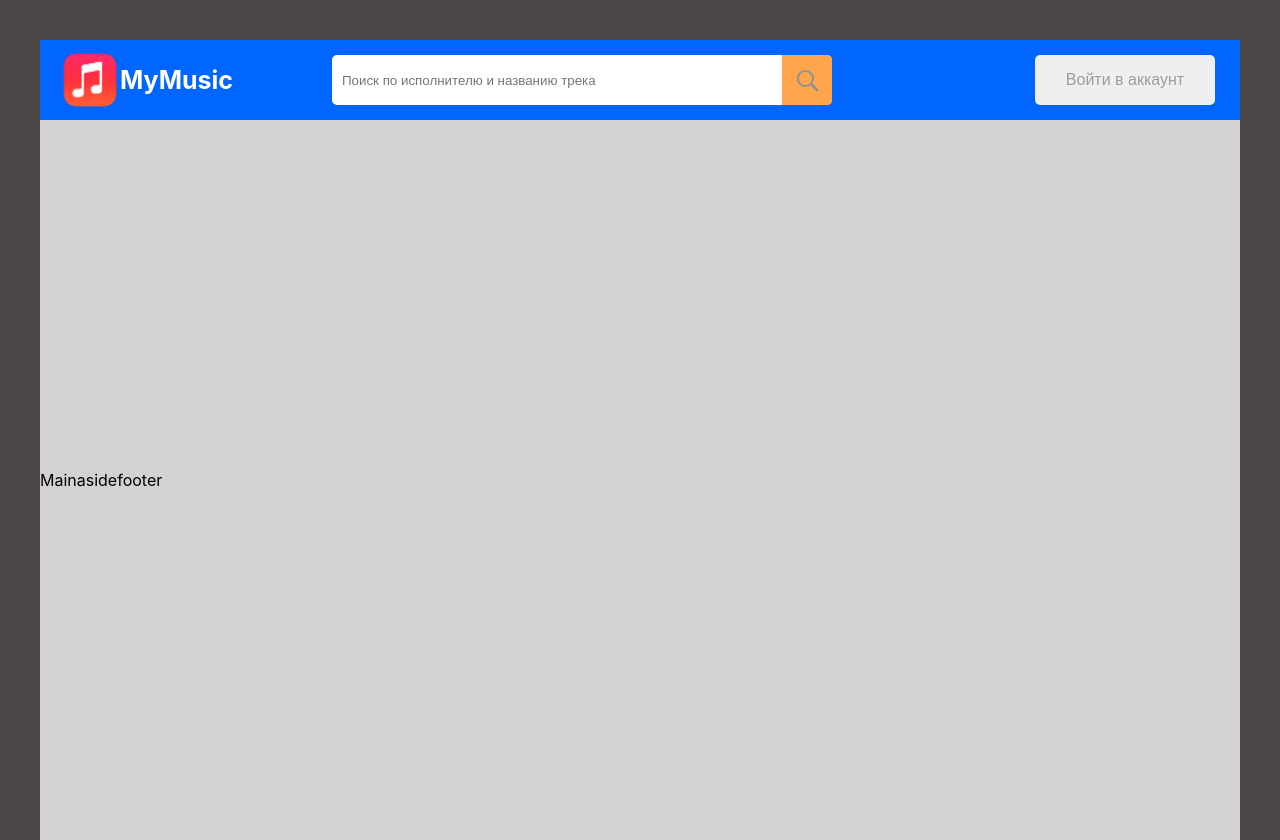
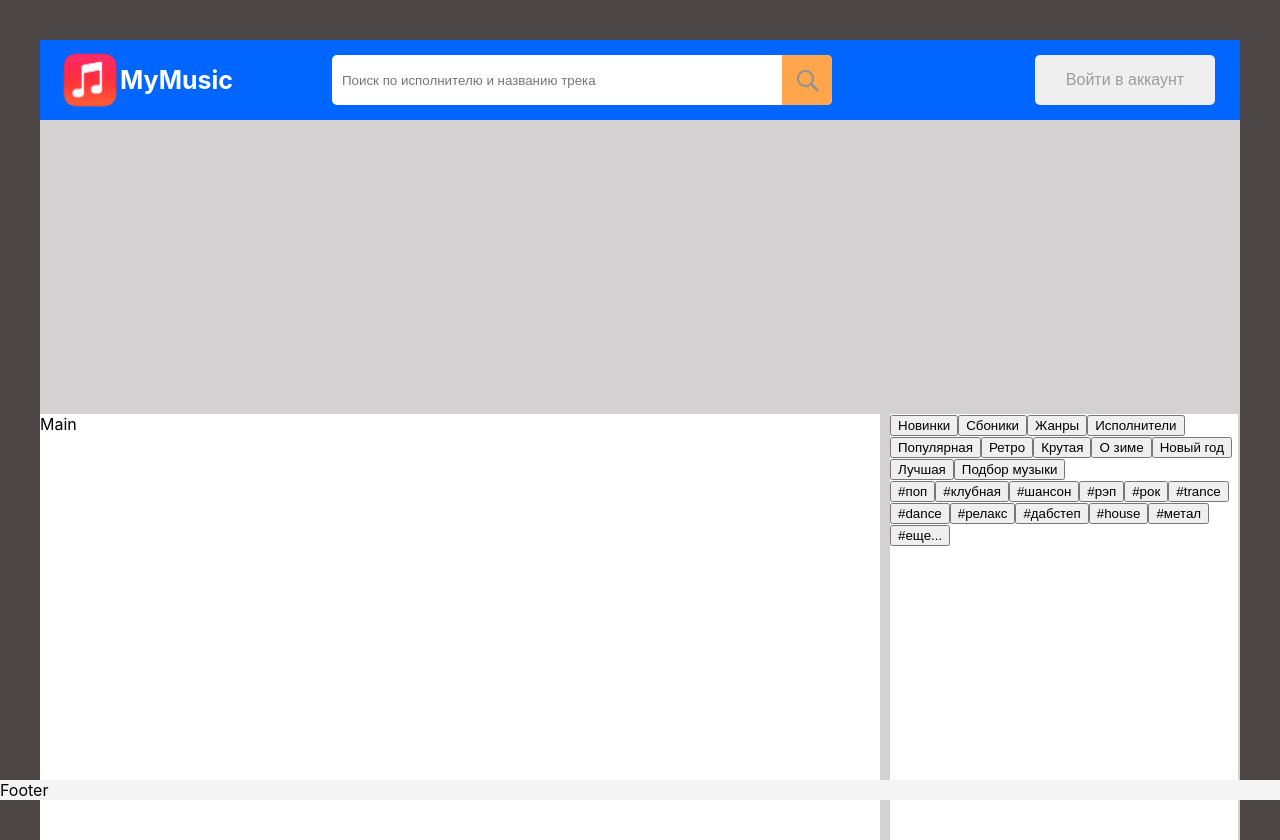
Before and after one commit to Alla-N/audio-library-project, a React (Create React App) app: page / in a window 1280 px wide. Built offline with nearby package versions, Linux system fonts and the light colour scheme.

Commit message:
create Aside Main and Footer components

```diff
--- a/src/App/App.js
+++ b/src/App/App.js
@@ -1,21 +1,18 @@
 import React from 'react';
-import './App.css'
-import Header from './Header/Header'
+import './App.css';
+import Header from './Header/Header';
+import Aside from './Aside/Aside';
+import Main from './Main/Main';
+import Footer from './Footer/Footer';
 
 
-function App() {
+const App = () => {
   return (
     <div className = 'App'>
       <Header/>
-      <main>
-        Main
-      </main>
-      <aside>
-        aside
-      </aside>
-      <footer>
-        footer
-      </footer>
+      <Main/>
+      <Aside/>
+      <Footer/>
     </div>
   );
 }
--- /dev/null
+++ b/src/App/Aside/Aside.css
@@ -0,0 +1,5 @@
+.aside {
+    width: 29%;
+    background-color: white;
+
+}
--- /dev/null
+++ b/src/App/Aside/Aside.js
@@ -0,0 +1,40 @@
+import React from 'react';
+import './Aside.css';
+
+
+const Aside = () => {
+    return (
+        <div className='aside'>
+            <div className="filterButtons">
+                <button>Новинки</button>
+                <button>Сбоники</button>
+                <button>Жанры</button>
+                <button>Исполнители</button>
+                <button>Популярная</button>
+                <button>Ретро</button>
+                <button>Крутая</button>
+                <button>О зиме</button>
+                <button>Новый год</button>
+                <button>Лучшая</button>
+                <button>Подбор музыки</button>
+            </div>
+            <div className="searchTags">
+                <button>#поп</button>
+                <button>#клубная</button>
+                <button>#шансон</button>
+                <button>#рэп</button>
+                <button>#рок</button>
+                <button>#trance</button>
+                <button>#dance</button>
+                <button>#релакс</button>
+                <button>#дабстеп</button>
+                <button>#house</button>
+                <button>#метал</button>
+                <button>#еще...</button>
+            </div>
+
+        </div>
+    )
+}
+
+export default Aside;
--- /dev/null
+++ b/src/App/Footer/Footer.css
@@ -0,0 +1,9 @@
+.footer {
+    min-width: 100%;
+    width: 100wv;
+    background-color: whitesmoke;
+    position: fixed;
+    bottom: 0;
+    left: 0;
+    right: 0;
+}
--- /dev/null
+++ b/src/App/Footer/Footer.js
@@ -0,0 +1,12 @@
+import React from 'react';
+import './Footer.css';
+
+const Footer = () => {
+    return (
+        <div className = 'footer'>
+            Footer
+        </div>
+    )
+}
+
+export default Footer;
--- /dev/null
+++ b/src/App/Main/Main.css
@@ -0,0 +1,5 @@
+.main {
+    width: 70%;
+    background-color: white;
+    margin-right: 10px;
+}
--- /dev/null
+++ b/src/App/Main/Main.js
@@ -0,0 +1,12 @@
+import React from 'react';
+import './Main.css'
+
+const Main = () => {
+    return(
+        <div className = 'main'>
+            Main
+        </div>
+    )
+}
+
+export default Main;
```
